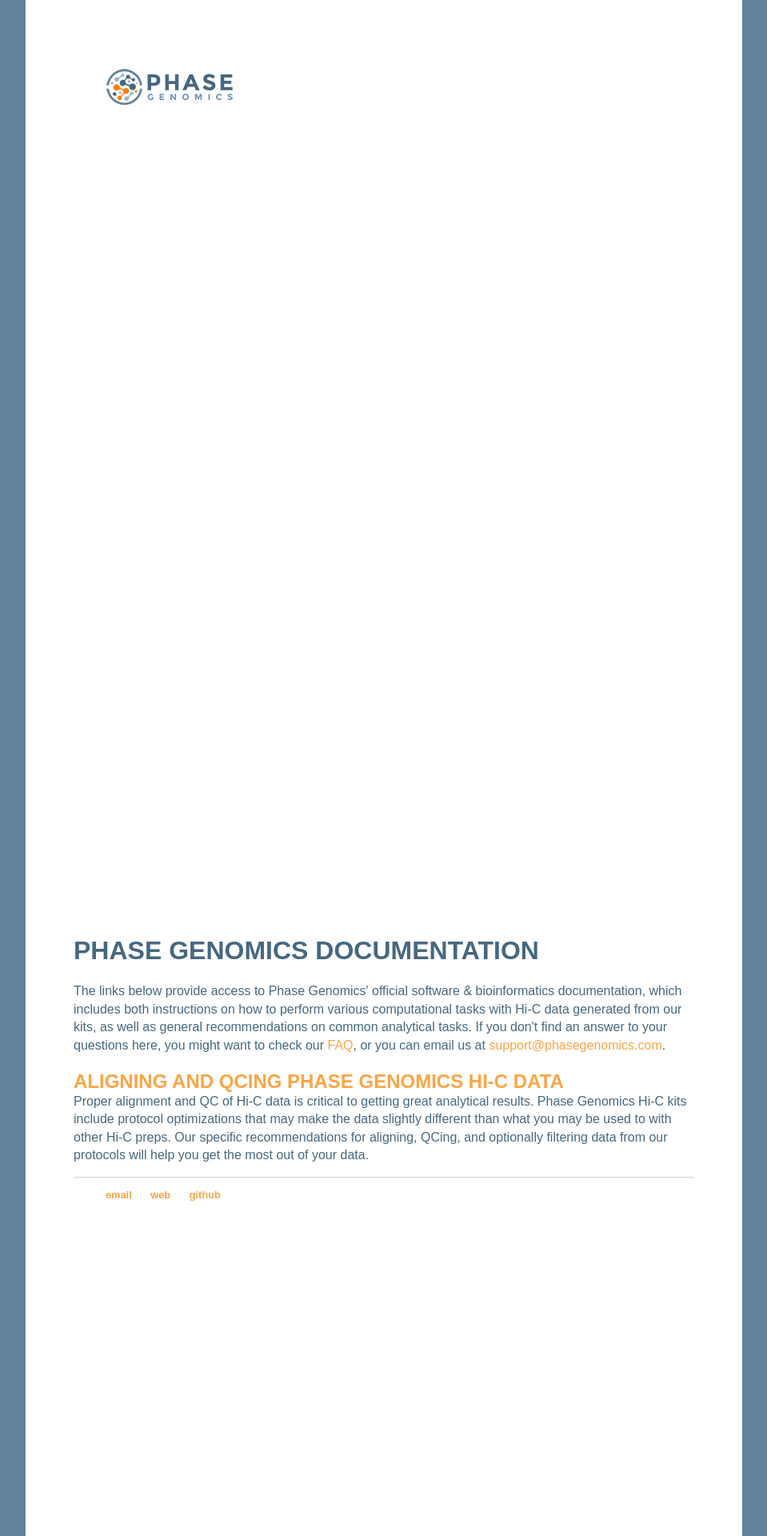
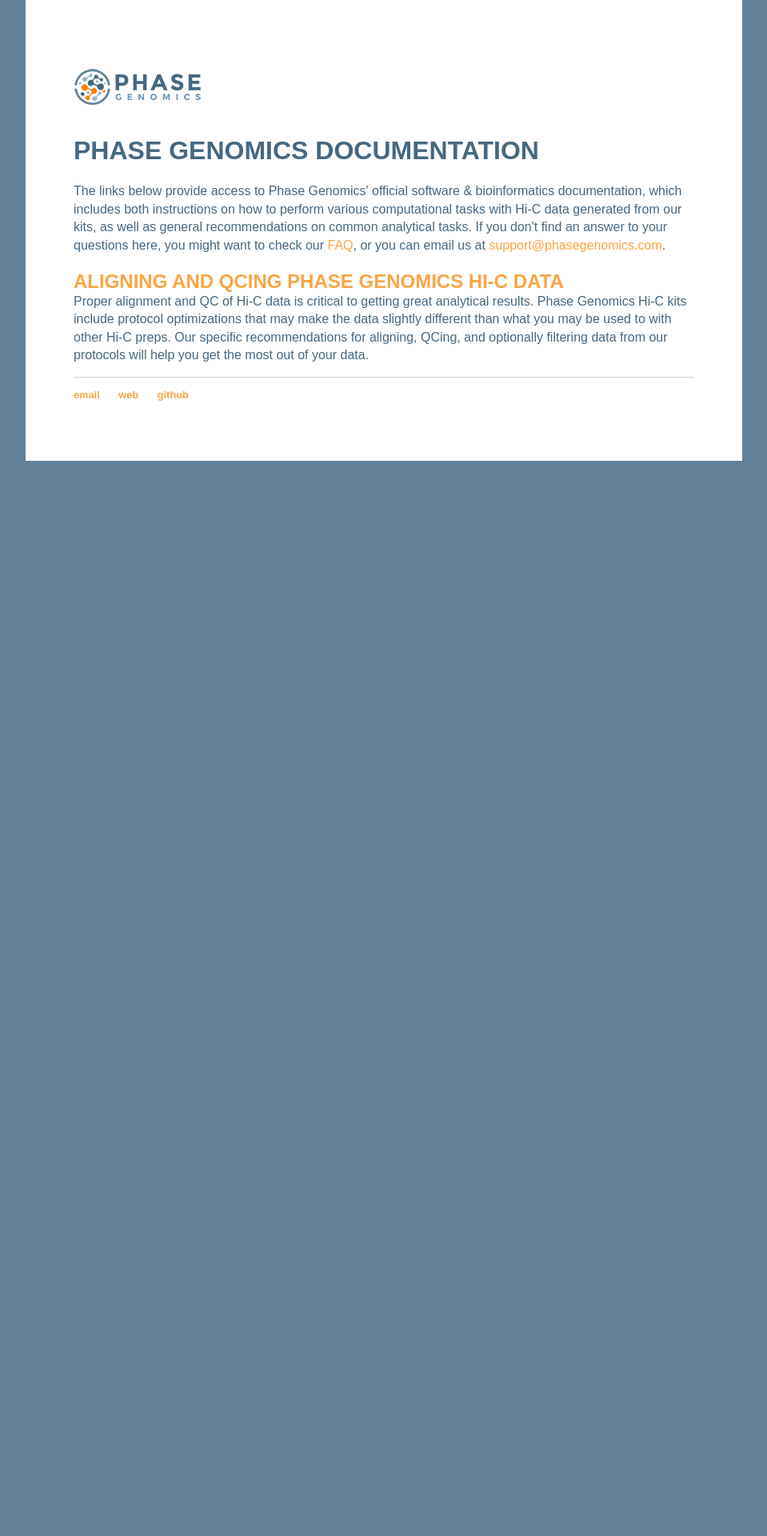
Before and after one commit to phasegenomics/phasegenomics.github.io, a Jekyll site: the page built from index.html, in a window 1280 px wide. Shown: the top 1920 px of the page at 80% size, without its empty margins (160-1119 px from the left). Built offline with Jekyll 4.4.1, drawn with Linux system fonts in a browser that asks for light colours; after the commit the page ends 900 px from its top, so only the background shows below that.

Commit message:
Style update

```diff
--- a/css/main.css
+++ b/css/main.css
@@ -4,7 +4,7 @@
 }
 nav ul, footer ul {
 	font-family: 'Montserrat', sans-serif;
-    padding-bottom: 1000px;
+    padding: 0px;
     list-style: none;
     font-weight: bold;
 }
@@ -59,6 +59,7 @@
 footer {
     border-top: 1px solid #d5d5d5;
     font-size: .8em;
+	padding-bottom: 0px;
 }
 
 ul.posts li {
```
